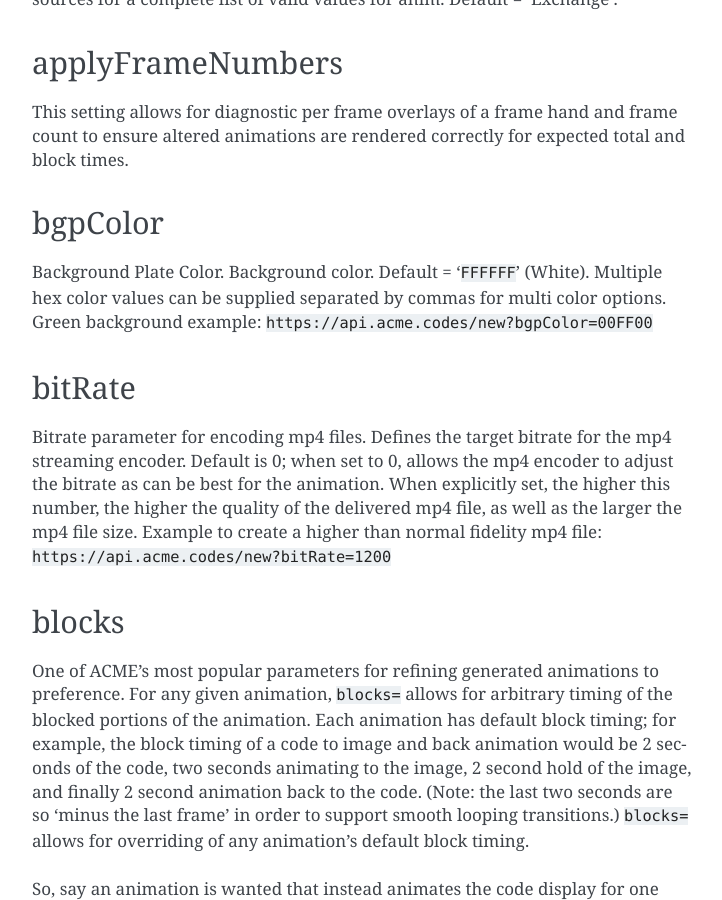
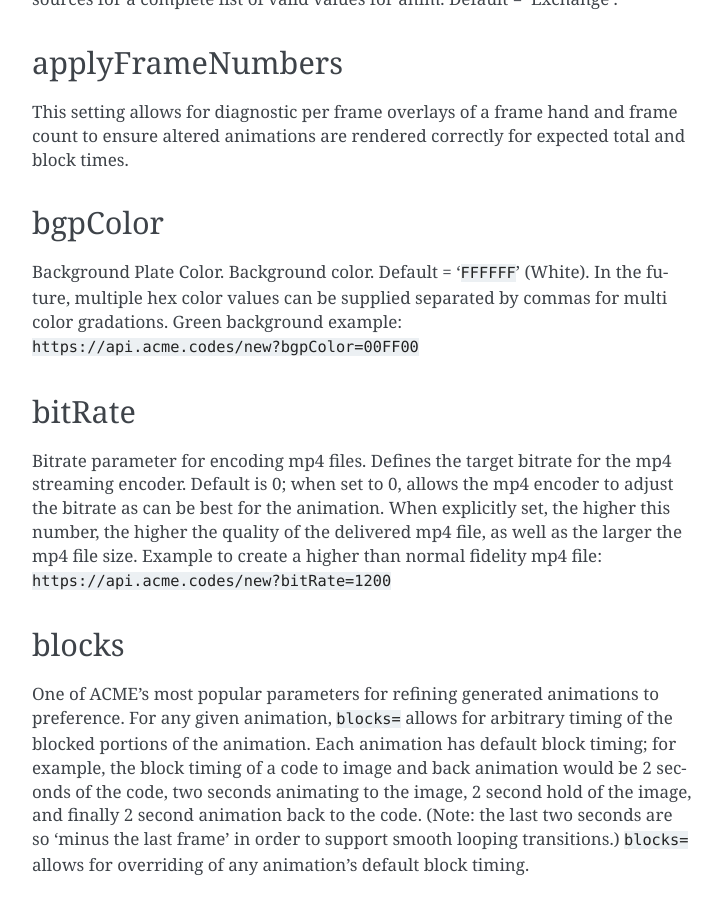
Before and after one commit to pcmillerAcme/docs, a Sphinx documentation site: the page built from source/Parameters.rst, in a window 1280 px wide and 900 px high, scrolled down 2226 px. Shown: the whole window, without its empty margins (388-1110 px from the left). Built offline with Sphinx 7.4.7, drawn with Linux system fonts in a browser that asks for light colours; pages that are not in the unit, such as notebooks, are missing from menus.

Commit message:
Update Parameters.rst

```diff
--- a/source/Parameters.rst
+++ b/source/Parameters.rst
@@ -110,7 +110,7 @@ This setting allows for diagnostic per frame overlays of a frame hand and frame
 bgpColor
 --------
 
-Background Plate Color. Background color. Default = '``FFFFFF``' (White). Multiple hex color values can be supplied separated by commas for multi color options. Green background example: ``https://api.acme.codes/new?bgpColor=00FF00``
+Background Plate Color. Background color. Default = '``FFFFFF``' (White). In the future, multiple hex color values can be supplied separated by commas for multi color gradations. Green background example: ``https://api.acme.codes/new?bgpColor=00FF00``
 
 
 .. _bitRate:
```
